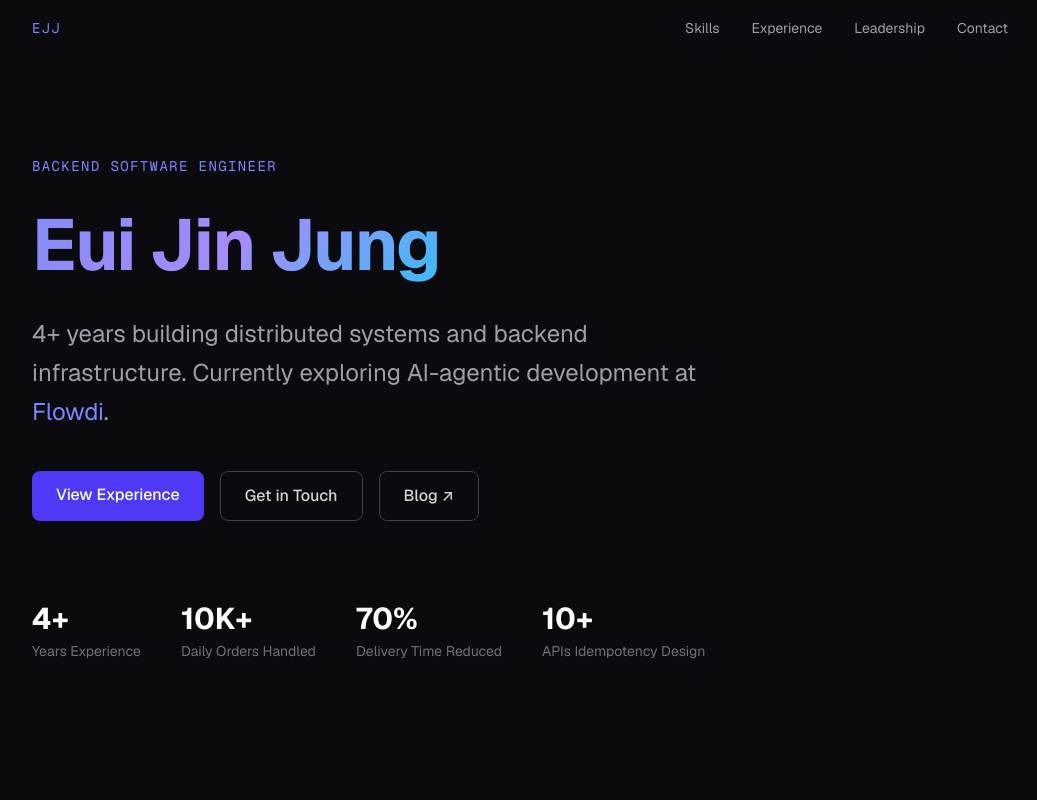
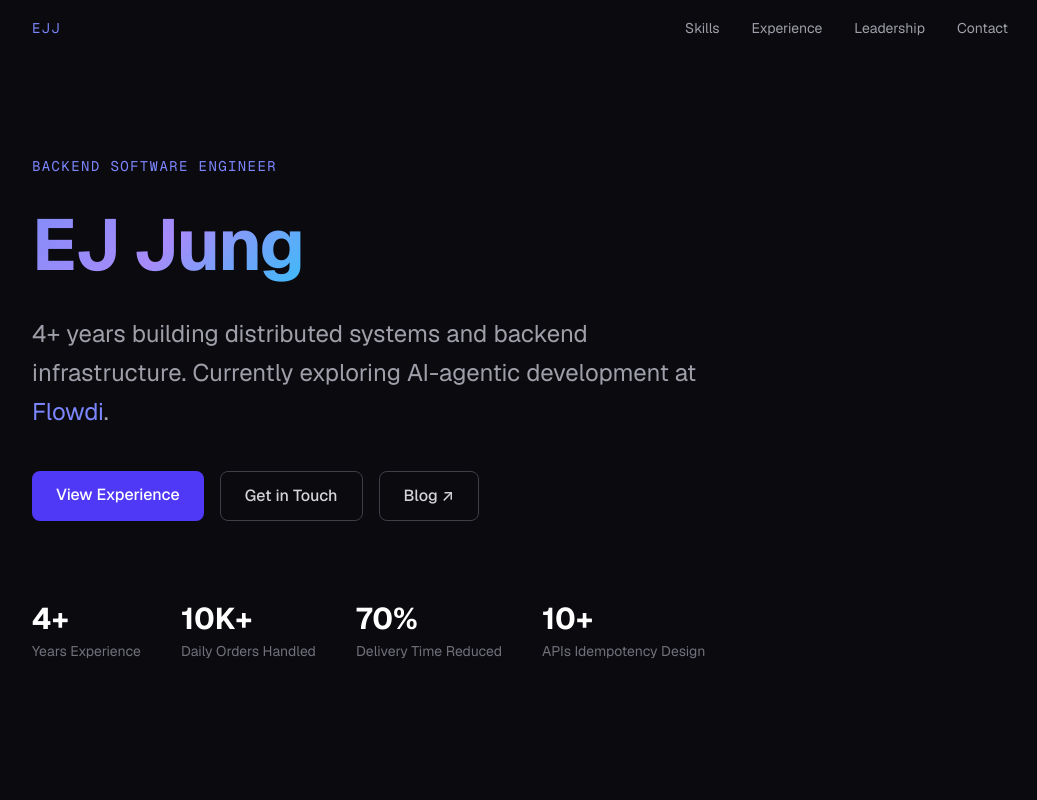
Before and after one commit to jinjungs/portfolio, a Next.js app: page / in a window 1280 px wide. Shown: the top 800 px of the page, without its empty margins (120-1157 px from the left). Built offline with nearby package versions, Linux system fonts and the light colour scheme.

Commit message:
Rename to EJ Jung throughout

```diff
--- a/app/layout.tsx
+++ b/app/layout.tsx
@@ -13,7 +13,7 @@ const geistMono = Geist_Mono({
 });
 
 export const metadata: Metadata = {
-  title: "Eui Jin Jung — Backend Software Engineer",
+  title: "EJ Jung — Backend Software Engineer",
   description: "Backend Software Engineer with 4+ years in Distributed Systems & AI-Agentic Development. Spring Boot, Kafka, AWS, and more.",
 };
 
--- a/app/page.tsx
+++ b/app/page.tsx
@@ -15,7 +15,7 @@ export default function Home() {
       <Leadership />
       <Contact />
       <footer className="text-center py-8 text-sm text-zinc-600 border-t border-zinc-800/50">
-        <p>© 2026 Eui Jin Jung. Built with Next.js & Tailwind CSS.</p>
+        <p>© 2026 EJ Jung. Built with Next.js & Tailwind CSS.</p>
       </footer>
     </main>
   );
--- a/components/Hero.tsx
+++ b/components/Hero.tsx
@@ -8,7 +8,7 @@ export default function Hero() {
       </div>
 
       <h1 className="animate-fade-in-up delay-100 text-5xl sm:text-7xl font-bold tracking-tight leading-tight mb-6">
-        <span className="gradient-text">Eui Jin Jung</span>
+        <span className="gradient-text">EJ Jung</span>
       </h1>
 
       <p className="animate-fade-in-up delay-200 text-xl sm:text-2xl text-zinc-400 max-w-2xl leading-relaxed mb-10">
```
